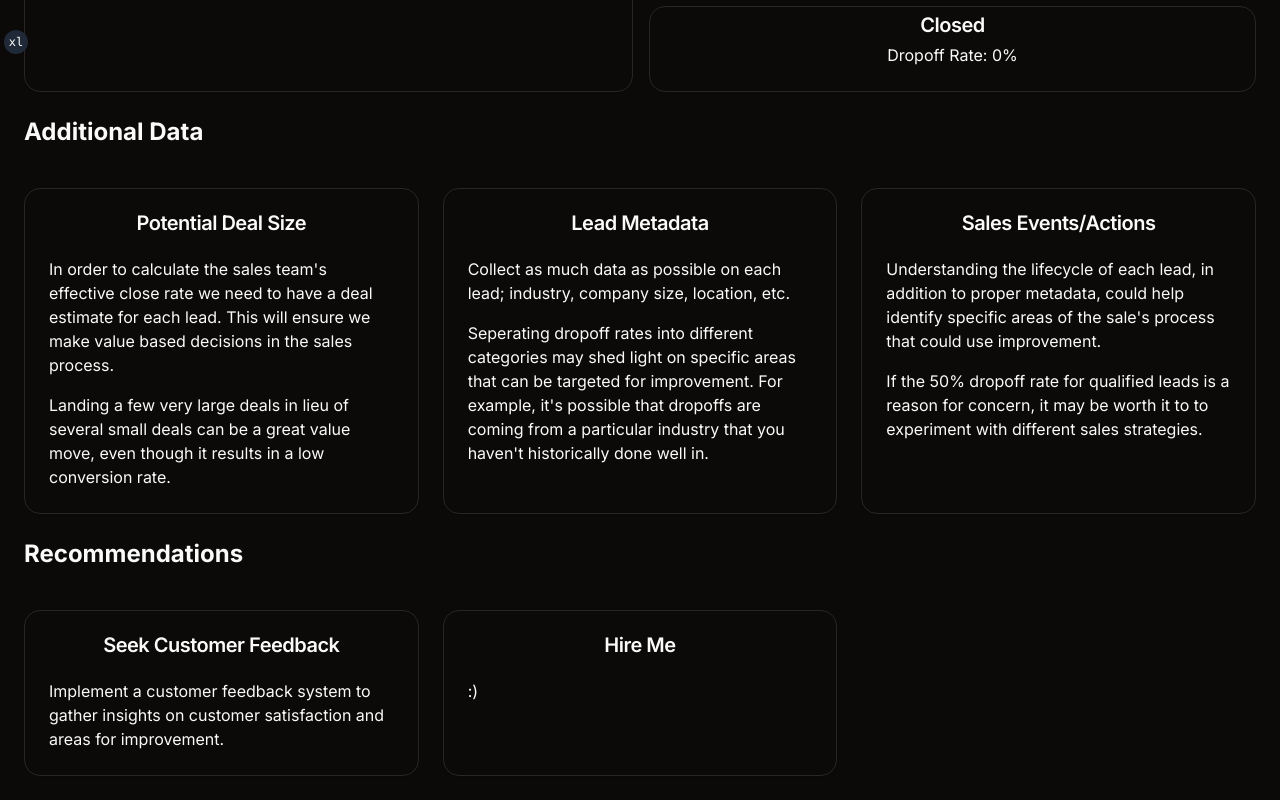
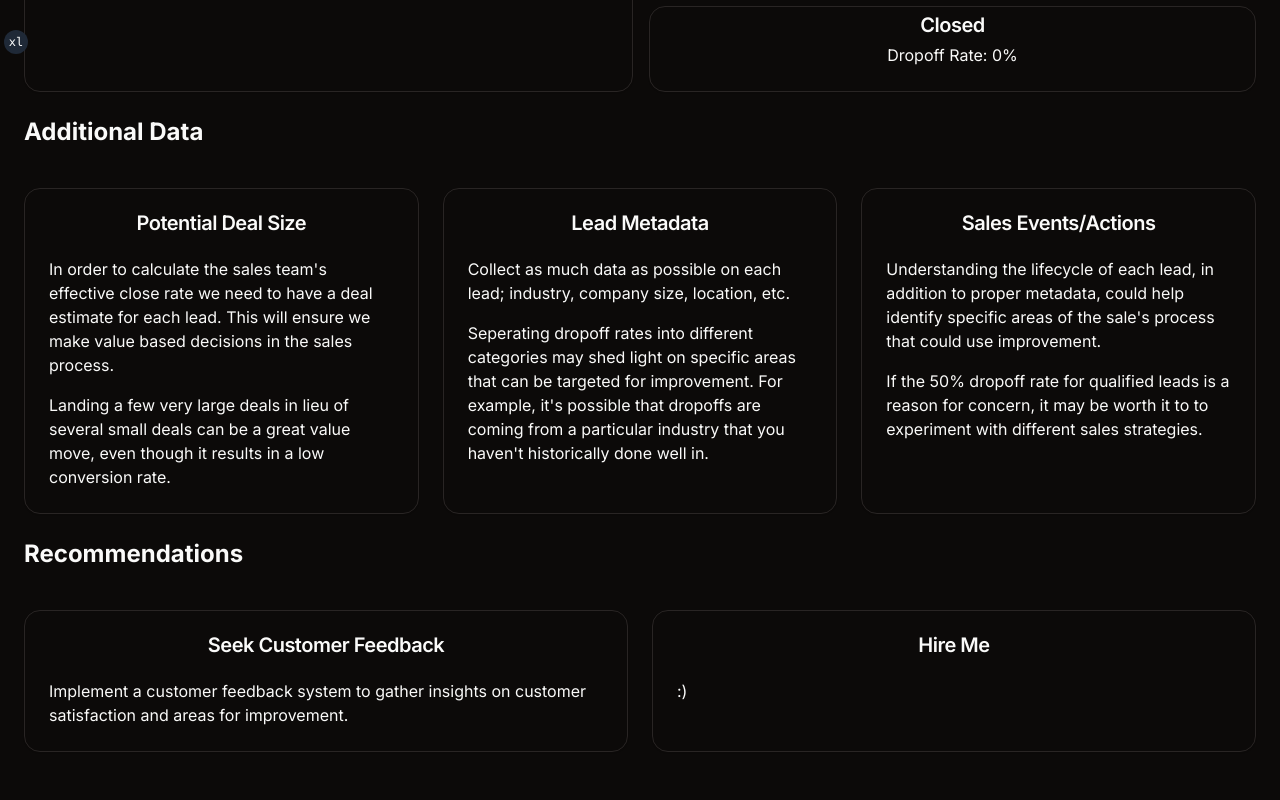
Before and after one commit to LearnThinkCreate/propeller-website, a Next.js app: page /sales-funnel in a window 1280 px wide. Shown: the part 742-1542 px from the top of the page. After the commit the page ends 1518 px from the top, so only its background shows below. Built offline with nearby package versions, Linux system fonts and the light colour scheme; no server answers; the database is empty.

Commit message:
recommendation columns

```diff
--- a/app/sales-funnel/page.tsx
+++ b/app/sales-funnel/page.tsx
@@ -190,7 +190,7 @@ export default async function Page() {
          Recommendations
          </h2>
 
-         <div className="grid gap-6 md:grid-cols-3">
+         <div className="grid gap-6 md:grid-cols-2">
             <RecommendationCard
                title="Seek Customer Feedback"
                description="Implement a customer feedback system to gather insights on customer satisfaction and areas for improvement."
```
